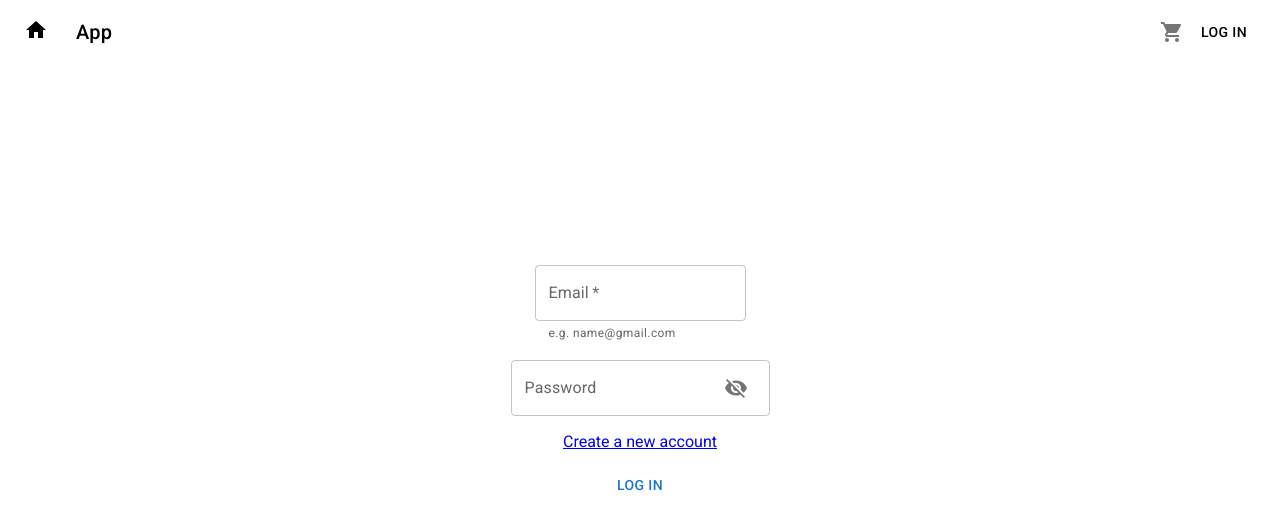
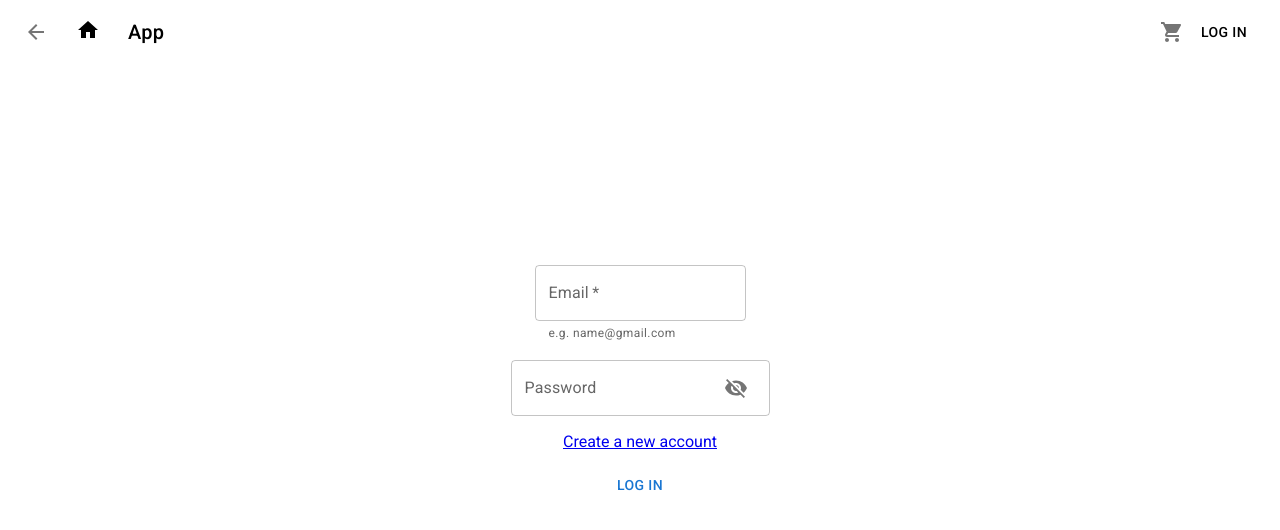
Before and after one commit to NabarunKar/Ecommerce, a React (Create React App) app in the folder app/: page / in a window 1280 px wide. Both pictures are taken after a click on the button "LOG IN". Shown: the top 530 px of the page. Built offline with nearby package versions, Linux system fonts and the light colour scheme; no server answers.

Commit message:
back button modified

```diff
--- a/app/src/components/BackButton.js
+++ b/app/src/components/BackButton.js
@@ -12,17 +12,10 @@ function BackButton() {
   return (
     <IconButton
       onClick={handleClick}
-      sx={{
-        m: 2,
-        borderRadius: "50%",
-        width: "50px",
-        height: "50px",
-        display: "inline-flex",
-        position: "absolute",
-        left: "25px",
-        top: "50px",
-        border: "solid 2px rgba(0,0,0,0.5)",
-      }}
+      size="large"
+      edge="start"
+      aria-label="menu"
+      sx={{ mr: 2 }}
     >
       <ArrowBackIcon />
     </IconButton>
--- a/app/src/components/Navbar.js
+++ b/app/src/components/Navbar.js
@@ -1,5 +1,5 @@
 import React, { useState } from "react";
-import { Link } from "react-router-dom";
+import { Link, useLocation } from "react-router-dom";
 import { useLogout } from "../hooks/useLogout";
 import { useAuthContext } from "../hooks/useAuthContext";
 import { useCartContext } from "../contexts/CartContext";
@@ -20,8 +20,11 @@ import {
 import HomeIcon from "@mui/icons-material/Home";
 import ShoppingCartIcon from "@mui/icons-material/ShoppingCart";
 import Logout from "@mui/icons-material/Logout";
+import BackButton from "./BackButton";
 
 function Navbar() {
+  let location = useLocation();
+
   const [anchorEl, setAnchorEl] = useState(null);
 
   const { logout } = useLogout();
@@ -46,6 +49,7 @@ function Navbar() {
     <Box sx={{ flexGrow: 1 }}>
       <AppBar position="static" elevation={0} color="transparent">
         <Toolbar>
+          {location.pathname !== "/" && <BackButton />}
           <IconButton
             size="large"
             edge="start"
--- a/app/src/pages/Browse.js
+++ b/app/src/pages/Browse.js
@@ -11,7 +11,6 @@ function Browse() {
   const { filteredProducts } = useFilterContext();
   return (
     <Container>
-      <BackButton />
       <Filter />
       {error && <div>{error}</div>}
       {isLoading && <div>Loading...</div>}
--- a/app/src/pages/Product.js
+++ b/app/src/pages/Product.js
@@ -71,7 +71,6 @@ function Product() {
 
   return (
     <>
-      <BackButton />
       <Container sx={{ mt: 5 }}>
         <Grid container spacing={{ xs: 2, md: 3 }}>
           {error && <div>{error}</div>}
```
